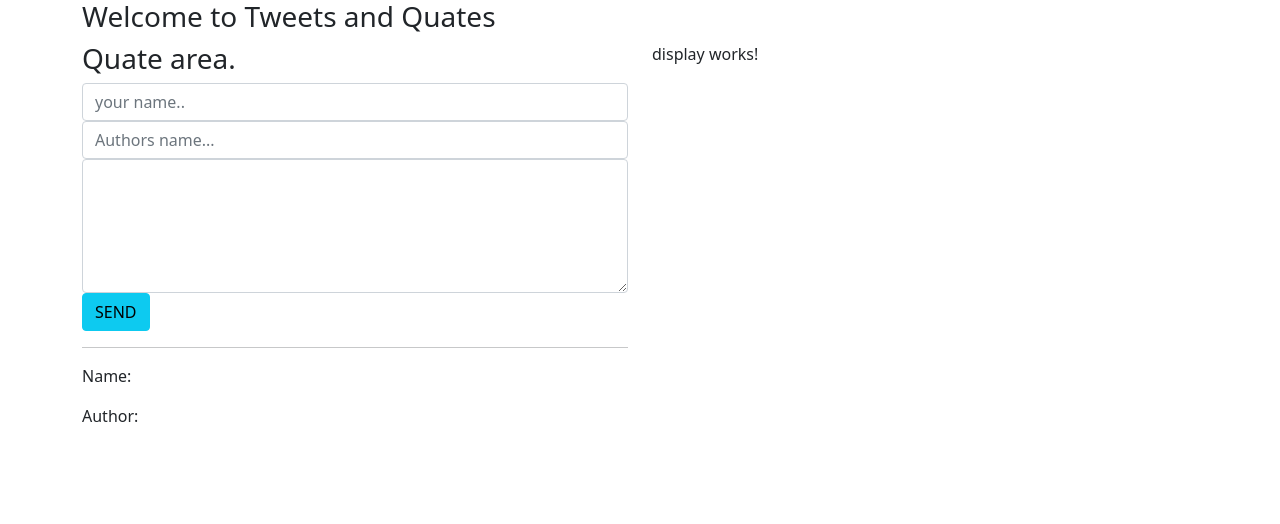
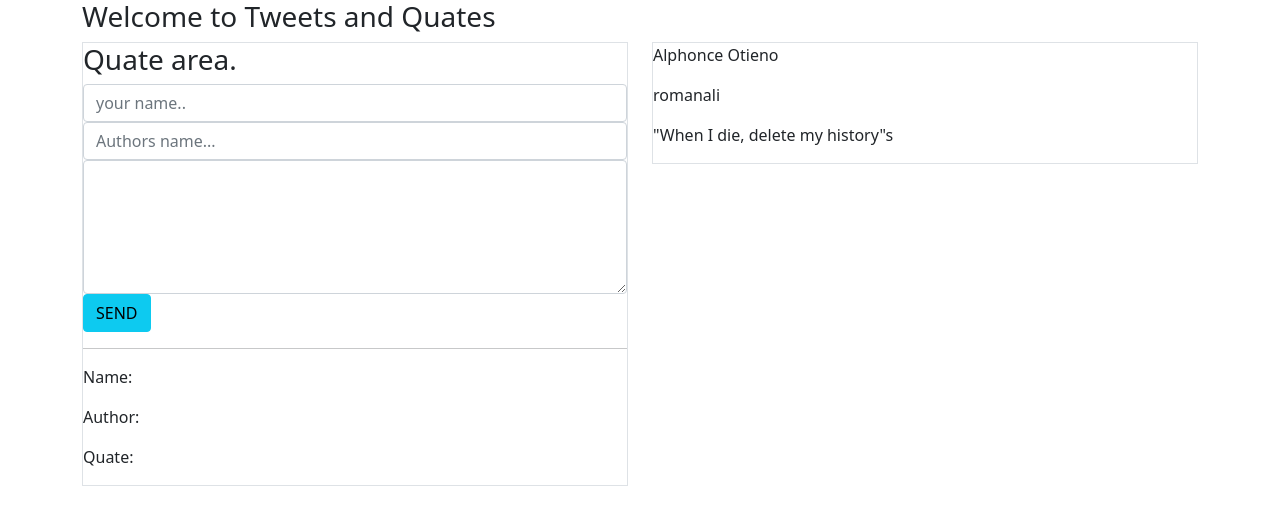
Before and after one commit to alphonce-otieno-odhiambo/TWEET-ME, an Angular app: page / in a window 1280 px wide. Shown: the top 524 px of the page. Built offline with nearby package versions, Linux system fonts and the light colour scheme.

Commit message:
add a dummy data

```diff
--- a/src/app/app.component.html
+++ b/src/app/app.component.html
@@ -7,6 +7,7 @@
             </div>
             <div class="col-md-6">
                 <app-display></app-display>
+
             </div>
         </div>
 
--- a/src/app/display.ts
+++ b/src/app/display.ts
@@ -1,7 +1,6 @@
 export class Display {
     constructor(
         public  formName:string,
-
         public formAuthor:string,
         public formMessage:string
     ){}
--- a/src/app/display/display.component.html
+++ b/src/app/display/display.component.html
@@ -1 +1,16 @@
-<p>display works!</p>
+<!-- <div> -->
+<!-- <h5>Your Quates</h5>
+    {{display}}
+    <div>
+        <p>{{display.formName}} </p>
+        <p>{{display.formAuthor}} </p>
+        <p>{{display.formMessage}} </p>
+    </div>
+</div> -->
+<div class="border">
+    <div *ngFor="let displayx of displays;">
+        <p>{{displayx.formName}} </p>
+        <p>{{displayx.formAuthor}} </p>
+        <p>{{displayx.formMessage}} </p>
+    </div>
+</div>
--- a/src/app/display/display.component.ts
+++ b/src/app/display/display.component.ts
@@ -1,4 +1,5 @@
-import { Component, OnInit } from '@angular/core';
+import { Component, OnInit ,Input} from '@angular/core';
+import  {Display } from '../display'
 
 @Component({
   selector: 'app-display',
@@ -7,6 +8,11 @@ import { Component, OnInit } from '@angular/core';
 })
 export class DisplayComponent implements OnInit {
 
+  // displays:Display[]=[
+  //   new Display ('Alphonce Otieno', 'romanali', 'When I die, delete my history' )
+  // ];
+  displays:Display []= [new Display ('Alphonce Otieno', 'romanali', '"When I die, delete my history"s' )];
+
   constructor() { }
 
   ngOnInit(): void {
--- a/src/app/form/form.component.html
+++ b/src/app/form/form.component.html
@@ -1,4 +1,4 @@
-<div>
+<div class="border">
     <h3>Quate area.</h3>
     <form (ngSubmit)="submitDisplay()">
         <input class="form-control" type="text" name="name" [(ngModel)]="formName" placeholder="your name..">
@@ -7,9 +7,16 @@
         <textarea class="form-control" name="message" cols="30" rows="5" [(ngModel)]="formMessage"></textarea>
 
         <button type="submit" class="form-control" class="btn btn-info ">SEND</button>
+        <p></p>
     </form>
     <hr>
-    <p>Name:</p>
-    <p>Author:</p>
-    <p></p>
+    <p>Name: <span>{{formName}} </span></p>
+    <p>Author: <span>{{formAuthor}} </span></p>
+    <p>Quate: <span>{{formMessage}} </span></p>
+    <!-- <div *ngFor="let display of displays; let i=index">
+        {{display.formName}}
+        <app-display [displayData]='display'></app-display>
+    </div> -->
+
+
 </div>
--- a/src/app/form/form.component.ts
+++ b/src/app/form/form.component.ts
@@ -1,4 +1,6 @@
+
 import { Component, OnInit } from '@angular/core';
+import { Display } from '../display';
 
 
 @Component({
@@ -8,15 +10,21 @@ import { Component, OnInit } from '@angular/core';
 })
 export class FormComponent implements OnInit {
 
-  formName:StringConstructor;
-  formMessage:string;
-  formAuthor:string;
-  newMess:any;
+   formName:string;
+   formMessage:string;
+   formAuthor:string;
+   newDisplay:any;
 
 
 
+   displays:Display []= [new Display ('Alphonce Otieno', 'romanali', '"When I die, delete my history"s' )];
 
-submitDisplay(){}
+
+
+submitDisplay(){
+  this.newDisplay= new Display(this.formName, this.formAuthor, this.formMessage);
+  this.displays.push(this.newDisplay);
+}
 
   constructor() { }
 
```
